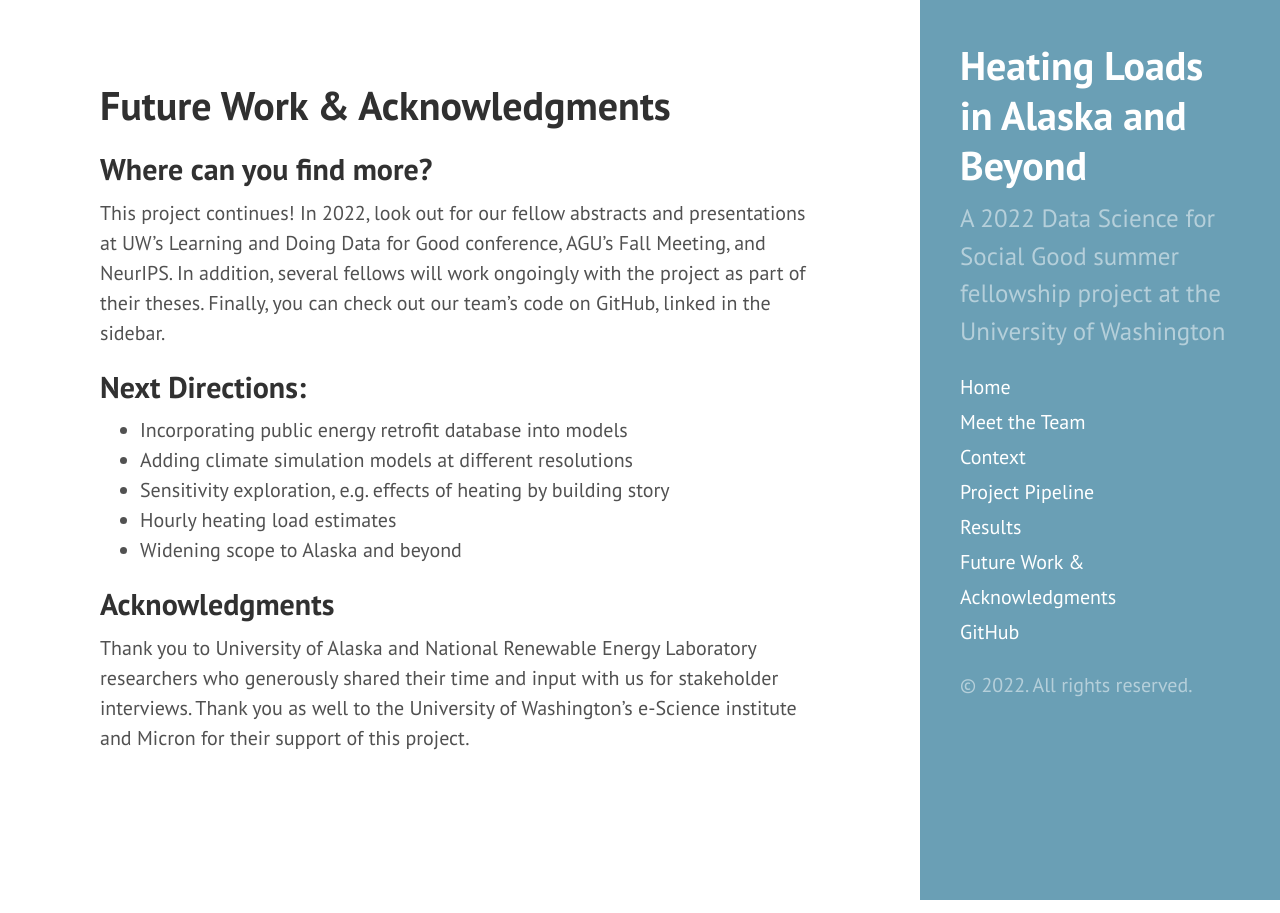
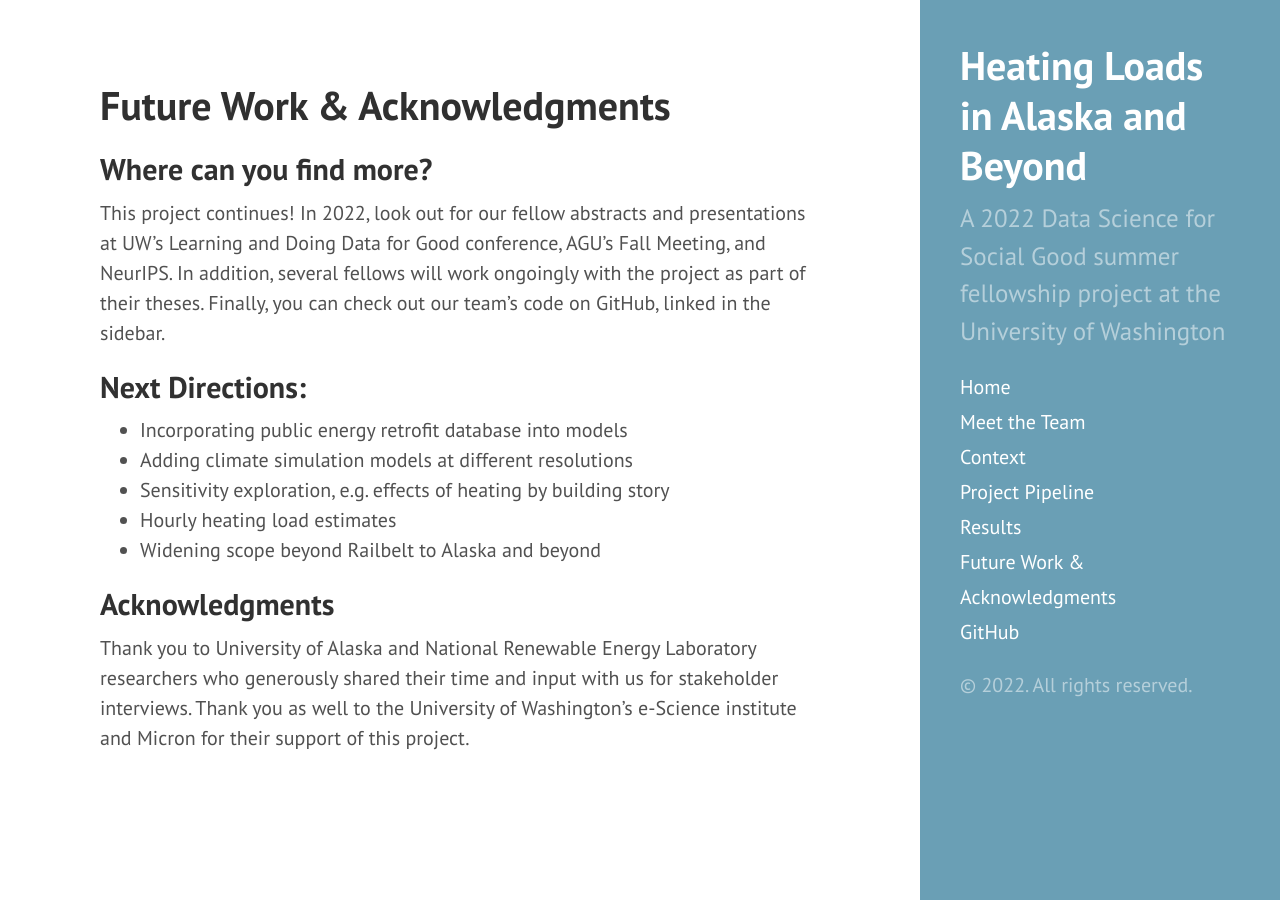
Before and after one commit to uwescience/DSSG2022_heating_loads, a Jekyll site: the page built from future.md, in a window 1280 px wide. Built offline with Jekyll 4.4.1, drawn with Linux system fonts in a browser that asks for light colours.

Commit message:
Update future.md

```diff
--- a/future.md
+++ b/future.md
@@ -11,7 +11,7 @@ This project continues! In 2022, look out for our fellow abstracts and presentat
 + Adding climate simulation models at different resolutions
 + Sensitivity exploration, e.g. effects of heating by building story
 + Hourly heating load estimates
-+ Widening scope to Alaska and beyond
++ Widening scope beyond Railbelt to Alaska and beyond
 
 ## Acknowledgments
 Thank you to University of Alaska and National Renewable Energy Laboratory researchers who generously shared their time and input with us for stakeholder interviews. Thank you as well to the University of Washington's e-Science institute and Micron for their support of this project.
```
